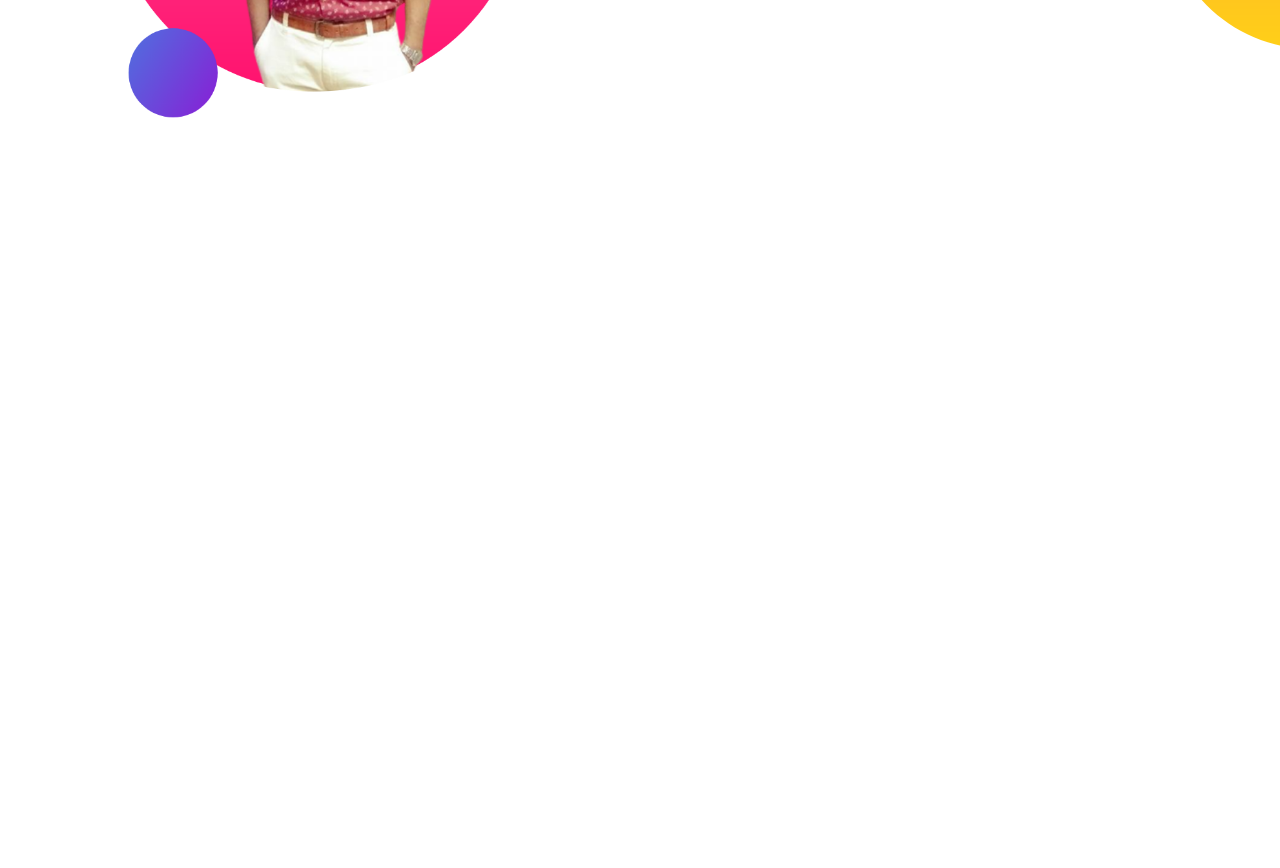
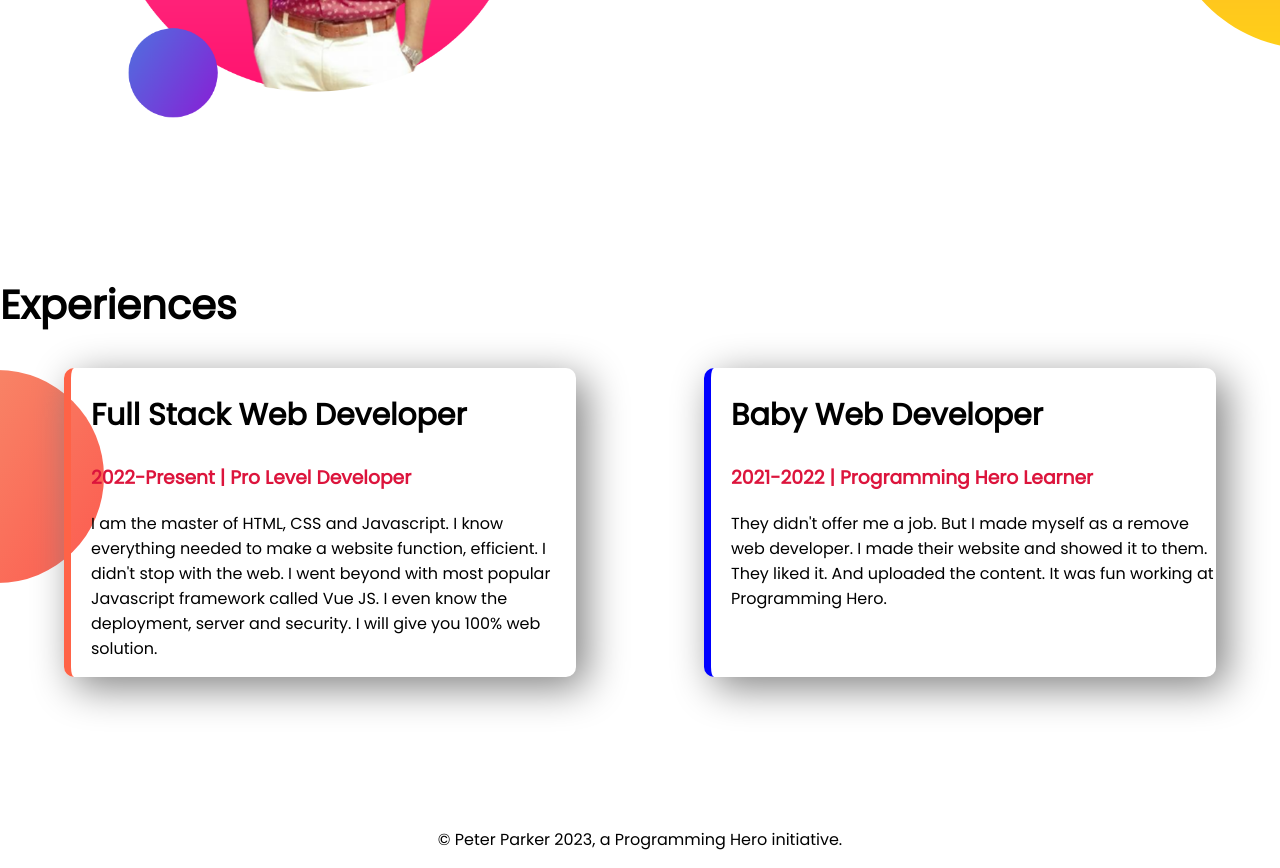
Before and after one commit to Al-Amin5657/Developer-Portfolio, a plain HTML site: page index.html in a window 1280 px wide. Shown: the part 939-1807 px from the top of the page. Before the commit the page ends 1214 px from the top, so only its background shows below. Drawn offline with Linux system fonts and the light colour scheme.

Commit message:
style and footer added

```diff
--- a/index.html
+++ b/index.html
@@ -13,7 +13,7 @@
 </head>
 
 <body>
-    <section class="Top-Banner">
+    <section class="Top-Banner flexible-container">
         <div class="half-width">
             <H1>Welcome to</H1>
             <h1><span class="first">Al-Amin's Fantasy</span> World!</h1>
@@ -30,7 +30,7 @@
             <img src="image2/Amin.png" alt="">
         </div>
     </section>
-    <section class="dream-big">
+    <section class="dream-big flexible-container">
         <div class="half-width">
             <img src="image2/amin20.png" alt="">
         </div>
@@ -43,7 +43,30 @@
         </div>
 
     </section>
+    <section class="experiencs-area">
+        <h1>Experiences</h1>
+        <div class="flexible-container">
+            <div id="full-stack-developer" class="experience-item">
+                <h2>Full Stack Web Developer</h2>
+                <h3 class="first">2022-Present | Pro Level Developer</h3>
+                <p>I am the master of HTML, CSS and Javascript. I know everything needed to make a website function,
+                    efficient. I didn't stop with the web. I went beyond with most popular Javascript framework called
+                    Vue
+                    JS. I even know the deployment, server and security. I will give you 100% web solution.</p>
+            </div>
+            <div id="baby-web-developer" class="experience-item">
+                <h2>Baby Web Developer</h2>
+                <h3 class="first">2021-2022 | Programming Hero Learner</h3>
+                <p>They didn't offer me a job. But I made myself as a remove web developer. I made their website and
+                    showed
+                    it to them. They liked it. And uploaded the content. It was fun working at Programming Hero.</p>
+            </div>
+        </div>
+    </section>
 
 </body>
+<footer>
+    <p>© Peter Parker 2023, a Programming Hero initiative.</p>
+</footer>
 
 </html>
--- a/style.css
+++ b/style.css
@@ -7,11 +7,15 @@ h1 {
     font-size: 40px;
 }
 
+h2 {
+    font-size: 30px;
+}
+
 .first {
     color: crimson
 }
 
-section {
+.flexible-container {
     display: flex;
     margin-bottom: 150px;
 }
@@ -34,7 +38,6 @@ section {
     color: white;
     font-weight: 700;
     border-radius: 5px;
-
 }
 
 .Top-Banner {
@@ -46,3 +49,32 @@ section {
     background-image: url(images/dream-bg.png);
     background-repeat: no-repeat;
     background-position: right;
+}
+
+.experiencs-area {
+    background-image: url(images/exp-bg.png);
+    background-repeat: no-repeat;
+    background-position: left;
+}
+
+.experience-item {
+    width: 40%;
+    margin-left: 5%;
+    margin-right: 5%;
+    padding-left: 20px;
+    border-radius: 10px;
+    box-shadow: 10px 10px 40px gray;
+
+}
+
+#full-stack-developer {
+    border-left: 7px solid tomato;
+}
+
+#baby-web-developer {
+    border-left: 7px solid blue;
+}
+
+footer p {
+    text-align: center;
+}
```
